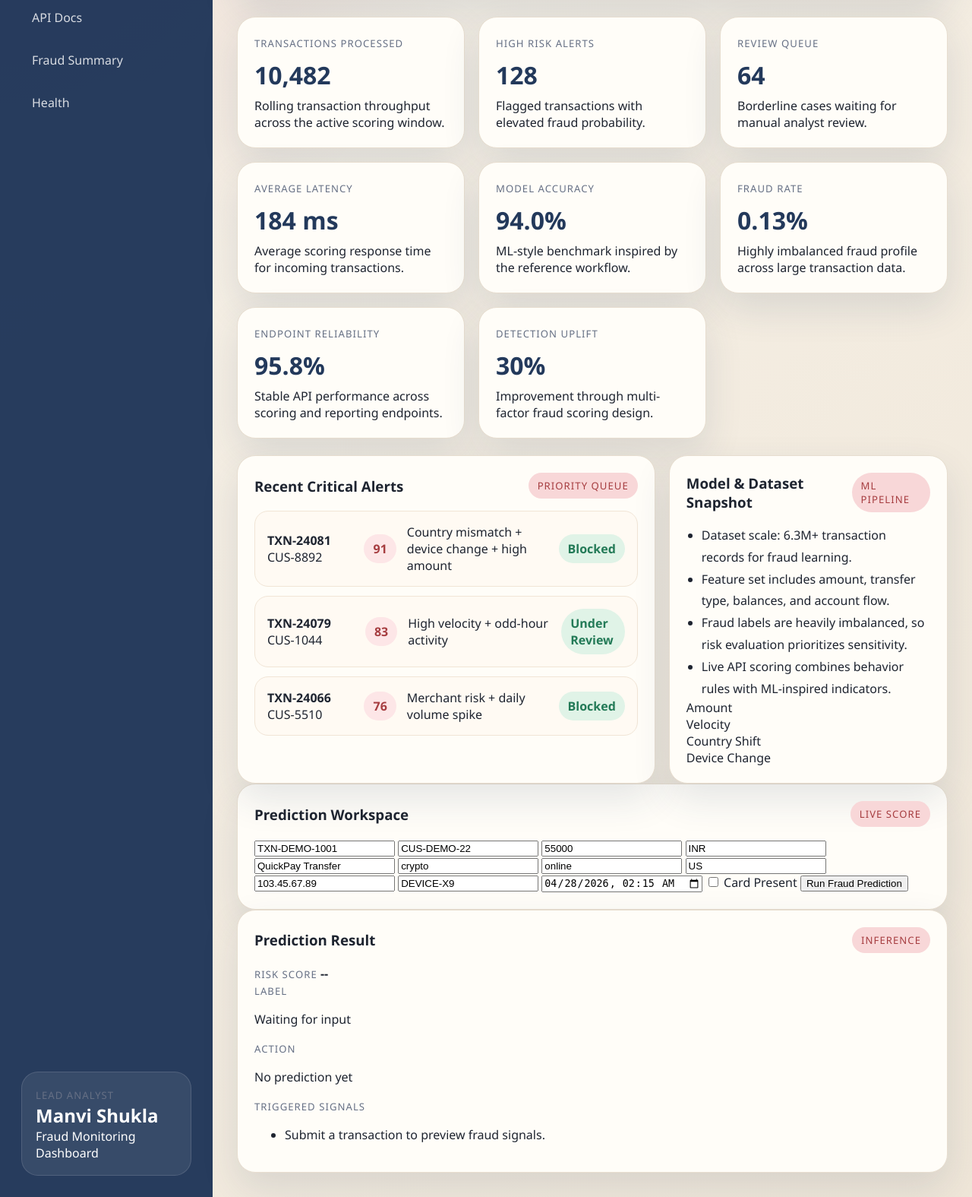
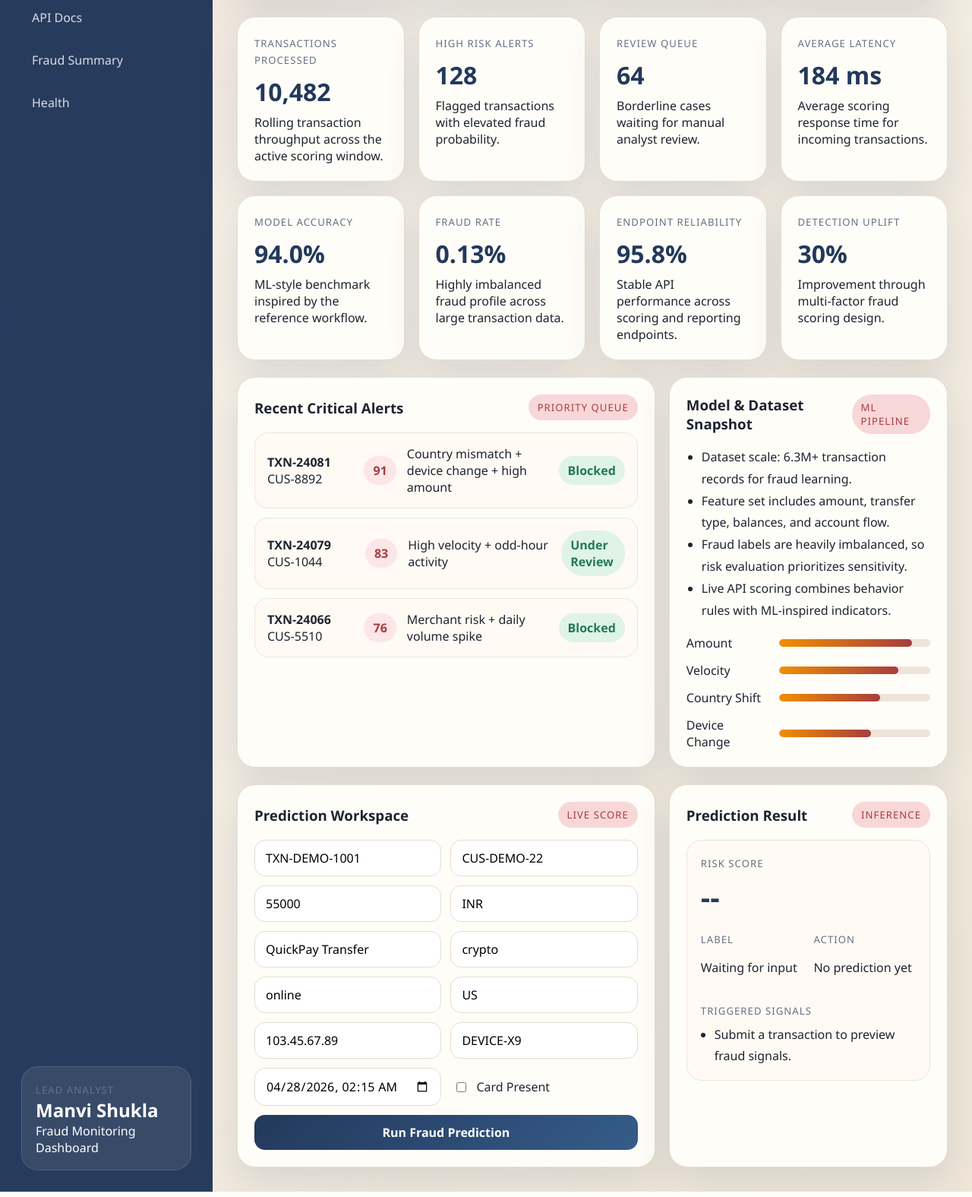
Before and after one commit to manvi0913/fraud-detection-system, a FastAPI app: page /admin/dashboard in a window 1280 px wide. Shown: the part 196-1771 px from the top of the page at 76% size. Run offline with FastAPI, Linux system fonts and the light colour scheme; parts of the project's set-up code (start-up, migrations or seed data) failed here and were passed over.

Commit message:
Update dashboard styling for ML workspace

```diff
--- a/fraud-detection-api/app/static/dashboard.css
+++ b/fraud-detection-api/app/static/dashboard.css
@@ -157,7 +157,7 @@ body {
 
 .metric-grid {
     display: grid;
-    grid-template-columns: repeat(3, minmax(0, 1fr));
+    grid-template-columns: repeat(4, minmax(0, 1fr));
     gap: 18px;
     margin-top: 22px;
 }
@@ -237,14 +237,120 @@ body {
     line-height: 1.8;
 }
 
+.mini-bars {
+    margin-top: 18px;
+    display: flex;
+    flex-direction: column;
+    gap: 14px;
+}
+
+.bar-row {
+    display: grid;
+    grid-template-columns: 110px 1fr;
+    align-items: center;
+    gap: 12px;
+}
+
+.bar-track {
+    height: 10px;
+    background: #eee4d7;
+    border-radius: 999px;
+    overflow: hidden;
+}
+
+.bar-fill {
+    height: 100%;
+    border-radius: 999px;
+    background: linear-gradient(90deg, #f18f01, #a63d40);
+}
+
+.bar-fill.amount { width: 88%; }
+.bar-fill.velocity { width: 79%; }
+.bar-fill.country { width: 67%; }
+.bar-fill.device { width: 61%; }
+
+.workspace-grid {
+    display: grid;
+    grid-template-columns: 1.2fr 0.8fr;
+    gap: 18px;
+    margin-top: 22px;
+}
+
+.prediction-form {
+    display: grid;
+    grid-template-columns: repeat(2, minmax(0, 1fr));
+    gap: 12px;
+}
+
+.prediction-form input,
+.prediction-form button {
+    width: 100%;
+    border-radius: 14px;
+    border: 1px solid var(--line);
+    padding: 12px 14px;
+    font: inherit;
+}
+
+.prediction-form button {
+    grid-column: 1 / -1;
+    border: none;
+    background: linear-gradient(135deg, #23395b, #355c8a);
+    color: #fff;
+    font-weight: 700;
+    cursor: pointer;
+}
+
+.checkbox-row {
+    display: flex;
+    align-items: center;
+    gap: 10px;
+    padding: 12px 4px;
+}
+
+.checkbox-row input {
+    width: auto;
+}
+
+.result-card {
+    display: flex;
+    flex-direction: column;
+    gap: 18px;
+    padding: 18px;
+    border-radius: 20px;
+    background: #fffaf3;
+    border: 1px solid #f1e5d6;
+}
+
+.result-top strong {
+    display: block;
+    margin-top: 8px;
+    font-size: 2.4rem;
+    color: var(--deep);
+}
+
+.result-meta {
+    display: grid;
+    grid-template-columns: repeat(2, minmax(0, 1fr));
+    gap: 14px;
+}
+
+.reason-list {
+    margin: 8px 0 0;
+    padding-left: 18px;
+    line-height: 1.7;
+}
+
+@media (max-width: 1200px) {
+    .metric-grid {
+        grid-template-columns: repeat(2, minmax(0, 1fr));
+    }
+}
+
 @media (max-width: 1080px) {
     .page-shell,
-    .panel-grid {
+    .panel-grid,
+    .workspace-grid {
         grid-template-columns: 1fr;
-    }
-
-    .metric-grid {
-        grid-template-columns: repeat(2, minmax(0, 1fr));
     }
 }
 
@@ -258,7 +364,9 @@ body {
         flex-direction: column;
     }
 
-    .metric-grid {
+    .metric-grid,
+    .prediction-form,
+    .result-meta {
         grid-template-columns: 1fr;
     }
 
```
